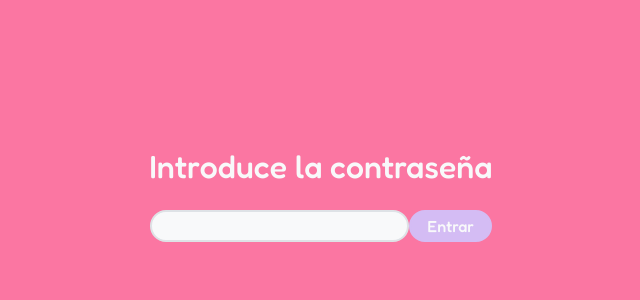
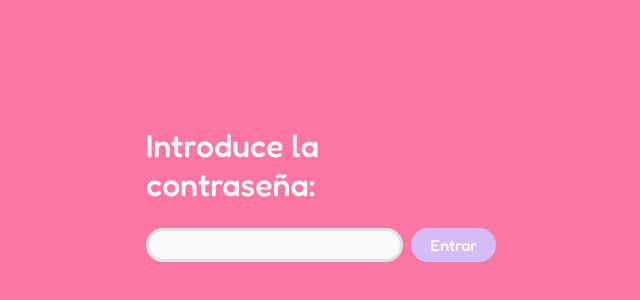
Before and after one commit to devMateos/7, a Vue app: page / in a window 1280 px wide. Shown: the part 206-506 px from the top of the page, without its empty margins (319-959 px from the left). Built offline with nearby package versions, Linux system fonts and the light colour scheme.

Commit message:
feat(initial view): Create password funtionality

```diff
--- a/src/App.vue
+++ b/src/App.vue
@@ -1,10 +1,14 @@
 <script setup>
-import InitialView from './views/InitialView.vue';
+import InitialView from '@/views/InitialView.vue';
 
+
+const password = "sunflower";
 </script>
 
 <template>
-  <InitialView/>
+  <InitialView
+    :password="password"
+  />
 </template>
 
 <style>
--- a/src/assets/css/atoms.css
+++ b/src/assets/css/atoms.css
@@ -73,15 +73,15 @@ h5, .h5 {
   max-width: 16rem;
   padding: var(--spacing-XS) var(--spacing-M);
 }
+.button--primary:hover {
+  background-color: var(--color-action-secondary);
+  border-color: var(--color-action-secondary);
+  color: var(--color-action-light);
+}
 .button--primary {
-  background-color: var(--color-action-default);
-  border-color: var(--color-action-default);
-  color: var(--color-light);
-}
-.button--primary:hover {
-  background-color: var(--color-action-active);
-  border-color: var(--color-action-active);
-  color: var(--color-light);
+  background-color: var(--color-action-primary);
+  border-color: var(--color-action-primary);
+  color: var(--color-action-light);
 }
 .button--secondary {
   background-color: var(--color-background-primary);
@@ -148,6 +148,7 @@ h5, .h5 {
   background-color: var(--color-background-primary);
   border: var(--border-standard);
   border-radius: var(--border-radius-standard);
+  color: var(--color-text);
   font-family: var(--font-family-body);
   outline: none;
   padding: var(--spacing-XS) var(--spacing-S);
@@ -165,7 +166,7 @@ h5, .h5 {
   width: var(--font-size-XXL);
 }
 .form__input-item:focus, .form__input-color:focus {
-  border-color: var(--color-affirmative-primary);
+  border-color: var(--color-brand);
 }
 .form__input-item:disabled, .form__input-color:disabled {
   background-color: var(--color-dark);
--- a/src/assets/css/main.css
+++ b/src/assets/css/main.css
@@ -57,7 +57,7 @@
 
   /* Borders */
   --border-style: solid;
-  --border-width: 0.2rem;
+  --border-width: 0.3rem;
   --border-sharp: 0;
   --border-rounded: var(--spacing-S);
   --border-round: var(--spacing-L);
--- a/src/views/InitialView.vue
+++ b/src/views/InitialView.vue
@@ -1,3 +1,34 @@
+<script setup>
+import { ref } from 'vue'
+
+const props = defineProps({
+  password: {
+    type: String,
+  }
+});
+
+const today = new Date;
+const februarySeventh = new Date("01-07-2024");
+
+let passwordEntered = ref();
+let access = ref();
+const checkAccess = ref(() => {
+  console.log(passwordEntered.value);
+
+  if (today < februarySeventh) {
+    access.value = "too soon";
+  } else {
+    if (passwordEntered.value !== props.password){
+      access.value = "wrong password";
+    } else if (passwordEntered.value === props.password) {
+      access.value = "right password";
+    }
+  }
+  console.log(access.value);
+});
+console.log(today);
+</script>
+
 <template>
   <div class="portrait bg-brand p-XXL text-light">
     <img src="@/assets/animations/rotate-phone.webp" alt="Gira tu teléfono o amplía la ventana">
@@ -6,11 +37,14 @@
 
   <div class="landscape bg-brand p-XXL text-light">
     <form>
-      <label class="h2">Introduce la contraseña</label>
+      <label class="h2">Introduce la contraseña:</label>
       <div class="password-container">
-        <input type="text" class="form__input-item">
+        <input type="password" class="form__input-item" v-model="passwordEntered">
         <button class="button button--primary" @click.prevent="checkAccess">Entrar</button>
       </div>
+      <p v-show="access === 'wrong password'">Contraseña equivocada</p>
+      <p v-show="access === 'too soon'">Aún es pronto. Espera hasta el 7 de febrero 😉</p>
+      <p v-show="access === 'right password'">Contraseña correcta</p>
     </form>
   </div>
 </template>
@@ -51,16 +85,22 @@
     gap: var(--spacing-L);
     flex-direction: column;
     max-width: 350px;
+    position: relative;
   }
   .landscape form * {
     width: 100%;
   }
   .password-container {
     display: flex;
+    gap: var(--spacing-S);
   }
   .password-container button {
     width: 100px;
   }
+  form > p {
+    top: 110%;
+    position: absolute;
+  }
 }
 
 </style>
```
